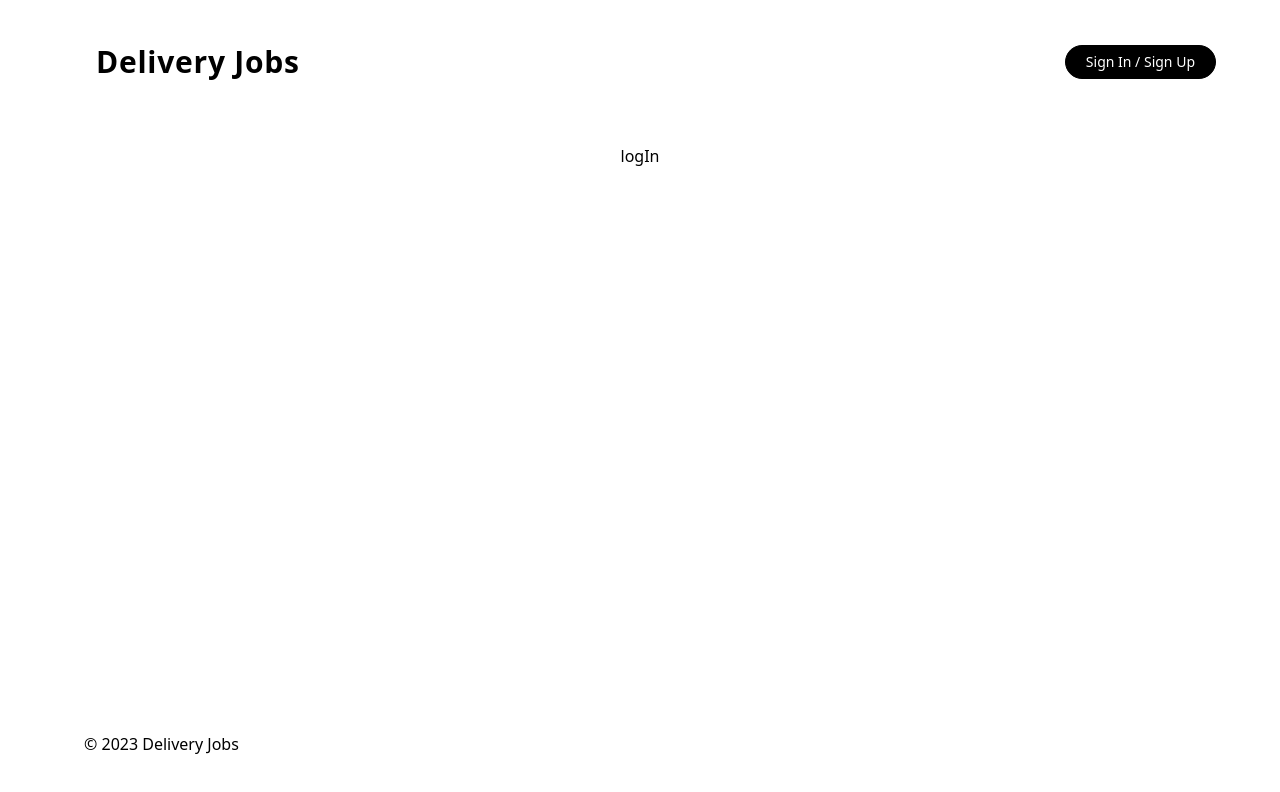
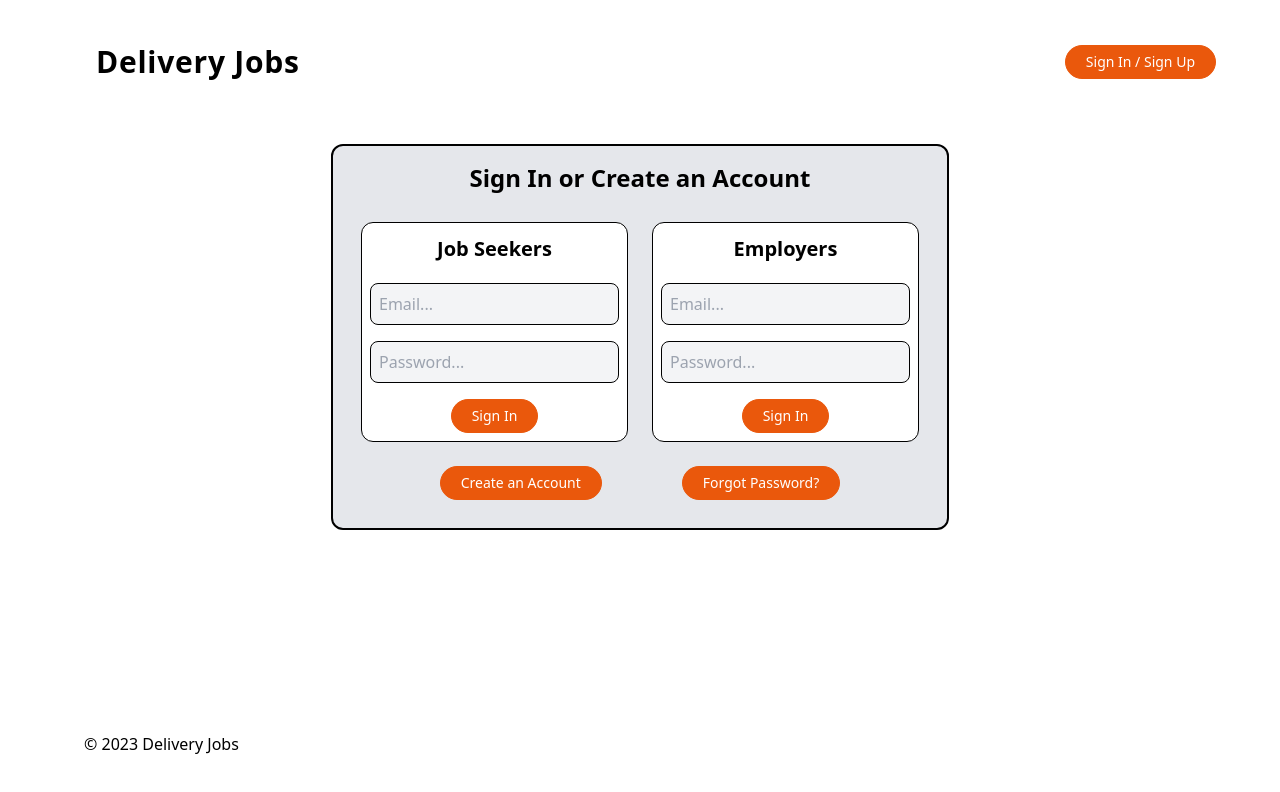
Before and after one commit to elibodo/delivery-jobs, a Next.js app: page /logIn in a window 1280 px wide. Shown: the top 792 px of the page. Built offline with nearby package versions, Linux system fonts and the light colour scheme.

Commit message:
Added sign in page

```diff
--- a/app/logIn/page.jsx
+++ b/app/logIn/page.jsx
@@ -1,7 +1,50 @@
 import React from "react";
+import Link from "next/link";
 
 const logIn = () => {
-  return <div>logIn</div>;
+  return (
+    <section className="flex flex-col justify-center content-center items-center bg-gray-200 border-black border-2 p-4 rounded-xl">
+      <h1 className="text-2xl font-bold mb-4">Sign In or Create an Account</h1>
+      <div className="flex flex-row">
+        <div className="m-3 flex flex-col items-center border border-black rounded-xl bg-white">
+          <h2 className="m-3 text-xl font-semibold">Job Seekers</h2>
+          <input
+            type="text"
+            placeholder="Email..."
+            className="p-2 m-2 border border-black rounded-lg bg-gray-100"
+          />
+          <input
+            type="password"
+            placeholder="Password..."
+            className="p-2 m-2 border border-black rounded-lg bg-gray-100"
+          />
+          <button className="black_button m-2">Sign In</button>
+        </div>
+        <div className="m-3 flex flex-col items-center border border-black rounded-xl bg-white">
+          <h2 className="m-3 text-xl font-semibold">Employers</h2>
+          <input
+            type="text"
+            placeholder="Email..."
+            className="p-2 m-2 border border-black rounded-lg bg-gray-100"
+          />
+          <input
+            type="password"
+            placeholder="Password..."
+            className="p-2 m-2 border border-black rounded-lg bg-gray-100"
+          />
+          <button className="black_button m-2">Sign In</button>
+        </div>
+      </div>
+      <div className="flex flex-row m-3 space-x-20">
+        <Link href={"/signUp"} className="black_button">
+          Create an Account
+        </Link>
+        <Link href={"/"} className="black_button">
+          Forgot Password?
+        </Link>
+      </div>
+    </section>
+  );
 };
 
 export default logIn;
--- a/components/Header.jsx
+++ b/components/Header.jsx
@@ -58,7 +58,7 @@ const Header = () => {
                   Sign In / Sign Up
                 </button>
               ))} */}
-            <Link href="/signUp" className="black_button">
+            <Link href="/logIn" className="black_button">
               Sign In / Sign Up
             </Link>
           </>
--- a/styles/globals.css
+++ b/styles/globals.css
@@ -65,7 +65,7 @@
 }
 
 .black_button {
-  @apply rounded-full border border-black bg-black py-1.5 px-5 text-white transition-all hover:bg-white hover:text-black text-center text-sm font-normal flex items-center justify-center;
+  @apply rounded-full border border-orange-600 bg-orange-600 py-1.5 px-5 text-white transition-all hover:border-black hover:bg-white hover:text-black text-center text-sm font-normal flex items-center justify-center;
 }
 
 .outline_button {
```
